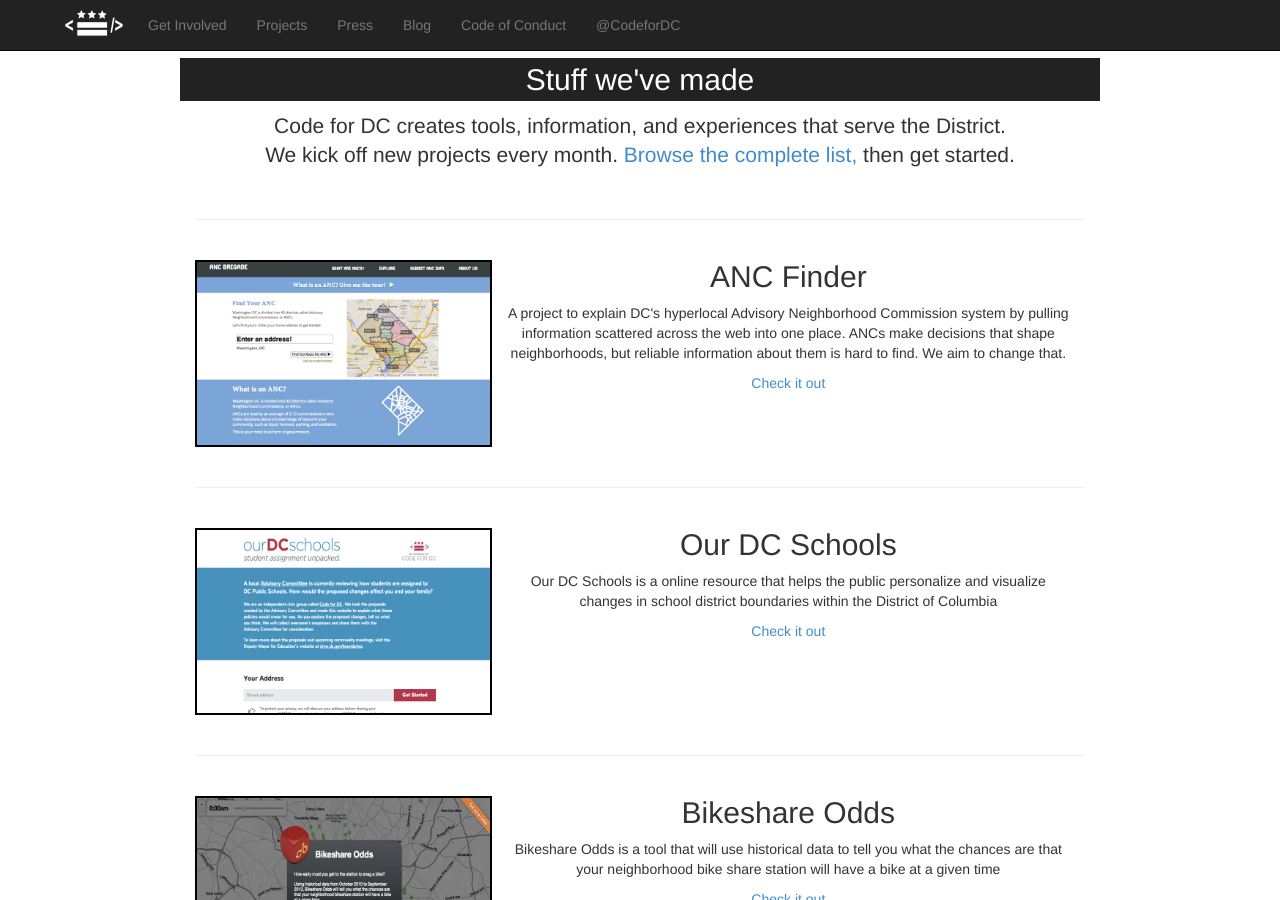
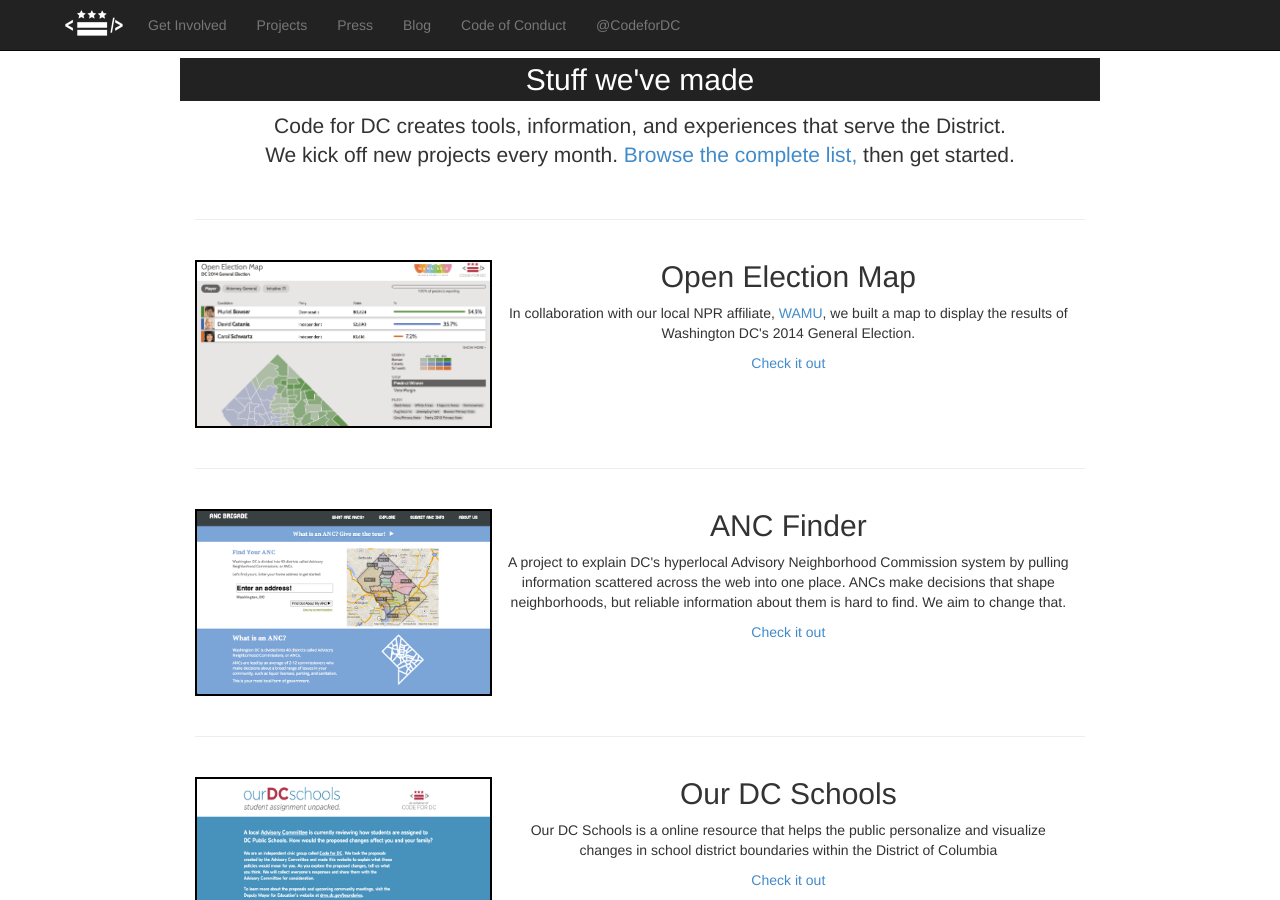
Before and after one commit to civictechdc/codefordc.github.com, a Jekyll site: the page built from index.html, in a window 1280 px wide and 900 px high, scrolled down 903 px. Built offline with Jekyll 4.4.1, drawn with Linux system fonts in a browser that asks for light colours; nearby versions of some CDN libraries; Markdown is read by kramdown in place of the engine named in the settings.

Commit message:
adding open election map, tweaking intro language

```diff
--- a/index.html
+++ b/index.html
@@ -85,8 +85,23 @@
 					<p class='lead'>Code for DC creates tools, information, and experiences that serve the District.  <br/>We kick off new projects every month. <a href = "projects.html">Browse the complete list,</a> then get started.
 					</p>
 				</div>
+
 				<div class="col-lg-12"><hr/></div>
+
 				<div class="col-lg-12 project-stripe-odd">
+					<div class="col-lg-4 project-stripe-img" >
+						<a href"http://electionmap.wamu.org/" target="_blank"><img src="images/sites/open-election-map.png" /></a>
+					</div>
+					<div class="col-lg-8 project-stripe-txt">
+						<h2>Open Election Map</h2>
+						<p>In collaboration with our local NPR affiliate, <a href="http://wamu.org/">WAMU</a>, we built a map to display the results of Washington DC's 2014 General Election.</p>
+						<p><a href="http://www.ancbrigade.com" target="_blank">Check it out</a></p>
+					</div>
+				</div>
+
+				<div class="col-lg-12"><hr/></div>
+
+				<div class="col-lg-12 project-stripe-even">
 					<div class="col-lg-4 project-stripe-img" >
 					   <a href="http://www.ancbrigade.com" target="_blank"><img src="images/sites/anc-brigade.png" /></a>
 					</div>
@@ -96,9 +111,10 @@
 						<p><a href="http://www.ancbrigade.com" target="_blank">Check it out</a></p>
 					</div>
 				</div>
+
 				<div class="col-lg-12"><hr/></div>
 
-				<div class="col-lg-12 project-stripe-even">
+				<div class="col-lg-12 project-stripe-odd">
 					<div class="col-lg-4 project-stripe-img" >
 					   <a href="http://www.ourdcschools.org/" target="_blank"><img src="images/sites/our-dc-schools.png" /></a>
 					</div>
@@ -108,8 +124,8 @@
 						<p><a href="http://www.ourdcschools.org/" target="_blank">Check it out</a></p>
 					</div>
 				</div>
+
 				<div class="col-lg-12"><hr/></div>
-
 
 				<div class="col-lg-12 project-stripe-even">
 					<div class="col-lg-4 project-stripe-img" >
```
Also changed, not shown: images/sites/open-election-map.png (added).
